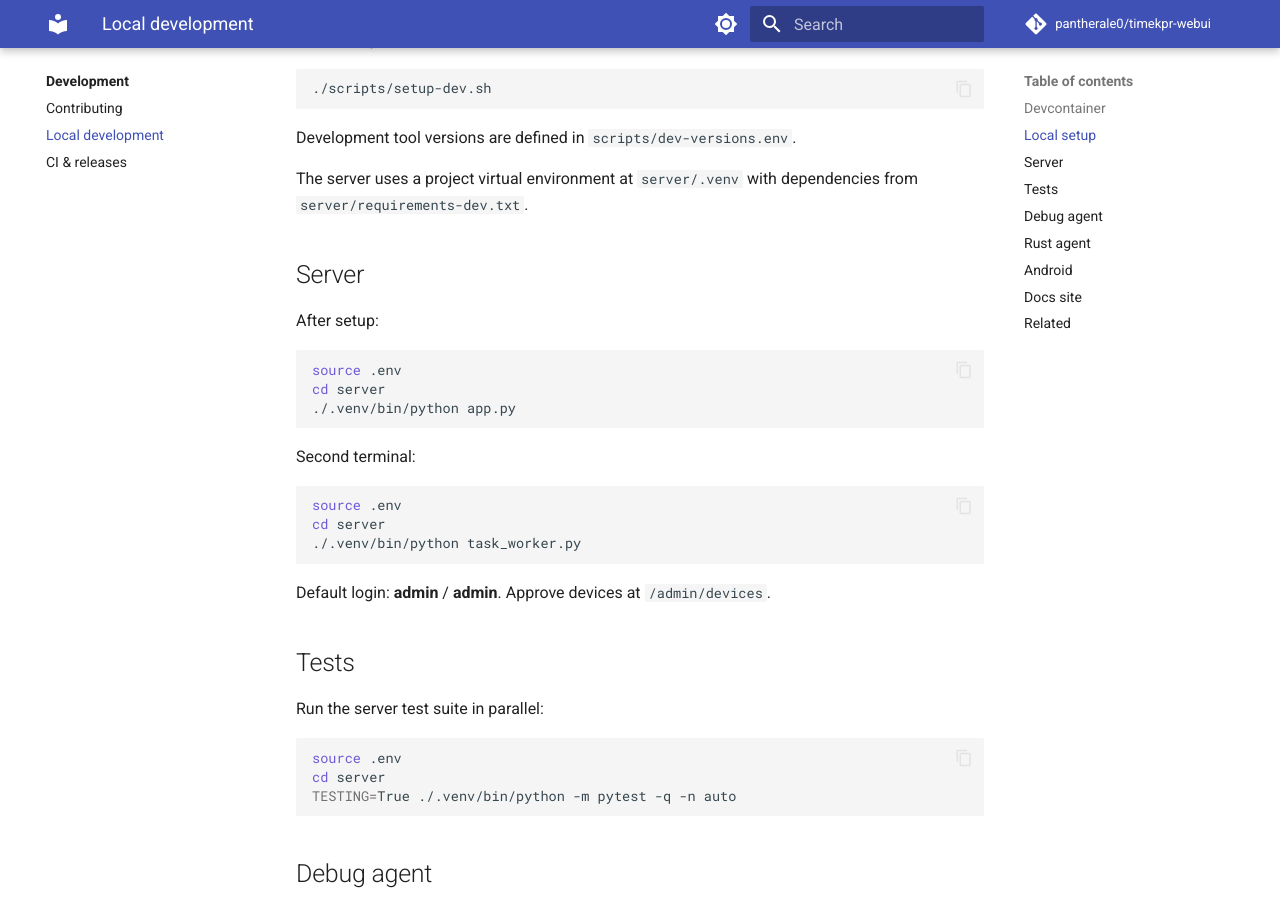
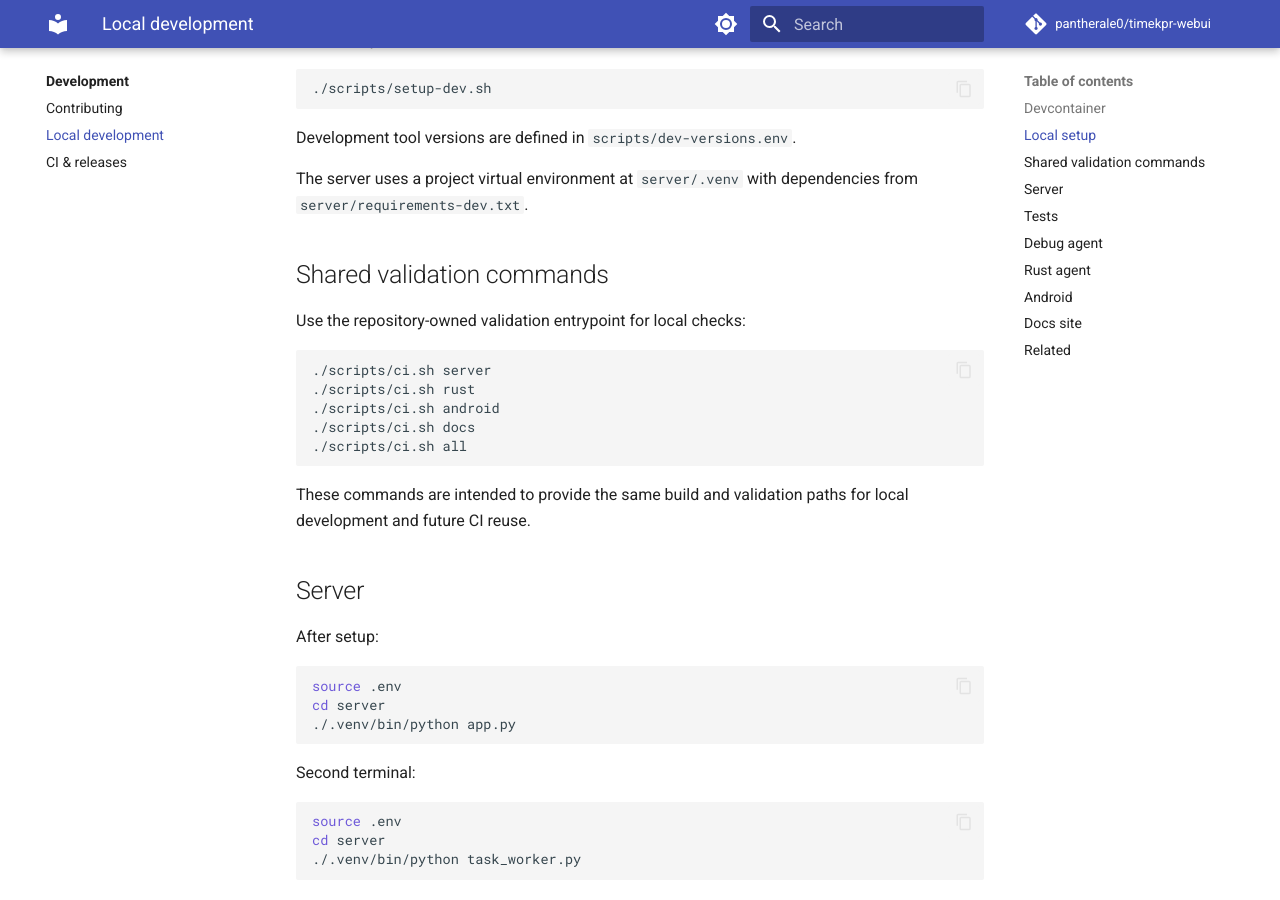
Before and after one commit to Guardian-Parental-Controls/docs, an MkDocs documentation site: the page built from docs/development/local-dev.md, in a window 1280 px wide and 900 px high, scrolled down 864 px. Built offline with MkDocs 1.6.1 and Material for MkDocs 9.7.7, drawn with Linux system fonts in a browser that asks for light colours; comment, search, counter and statistics services are not loaded; the version menu is left out.

Commit message:
docs: document shared validation commands

````diff
--- a/docs/development/local-dev.md
+++ b/docs/development/local-dev.md
@@ -38,6 +38,20 @@ For development without the devcontainer, use:
 Development tool versions are defined in `scripts/dev-versions.env`.
 
 The server uses a project virtual environment at `server/.venv` with dependencies from `server/requirements-dev.txt`.
+
+## Shared validation commands
+
+Use the repository-owned validation entrypoint for local checks:
+
+```bash
+./scripts/ci.sh server
+./scripts/ci.sh rust
+./scripts/ci.sh android
+./scripts/ci.sh docs
+./scripts/ci.sh all
+```
+
+These commands are intended to provide the same build and validation paths for local development and future CI reuse.
 
 ## Server
 
````
